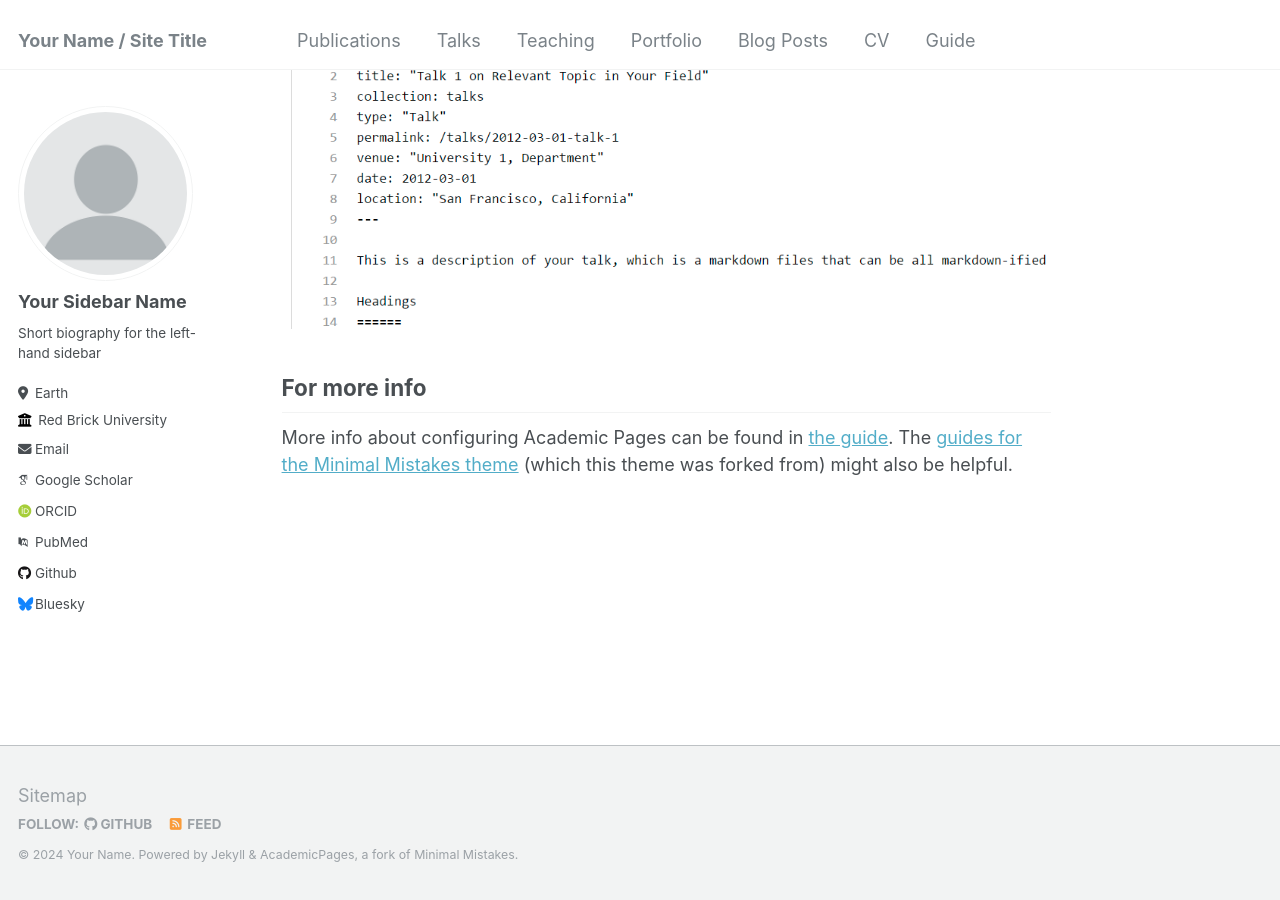
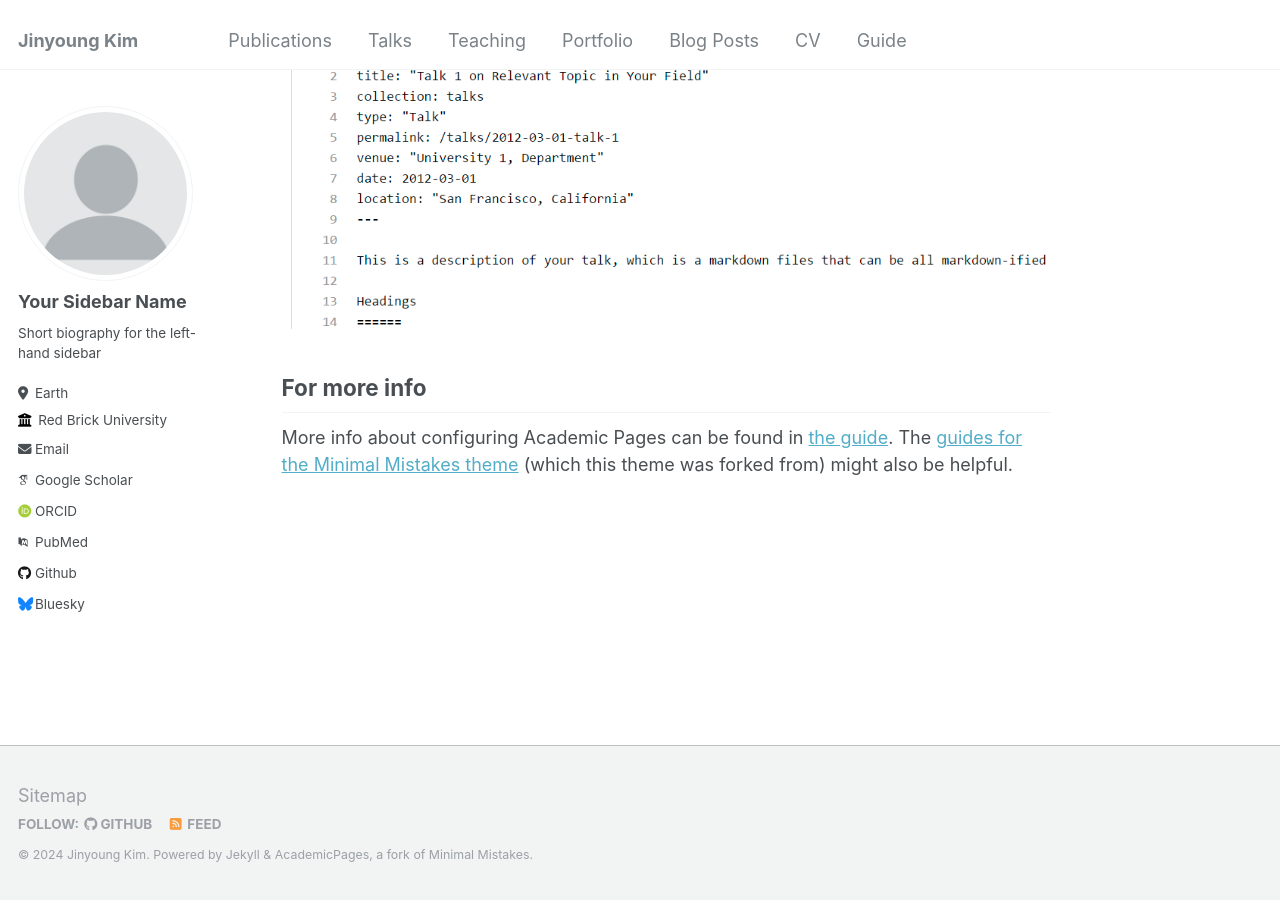
Before and after one commit to jiny1623/jiny1623.github.io, a Jekyll site: the page built from _pages/about.md, in a window 1280 px wide and 900 px high, scrolled down 2660 px. Built offline with Jekyll 4.4.1, drawn with Linux system fonts in a browser that asks for light colours; some web fonts are replaced.

Commit message:
initial commit

```diff
--- a/_config.yml
+++ b/_config.yml
@@ -8,9 +8,9 @@
 
 # Basic Site Settings
 locale                   : "en-US"
-title                    : "Your Name / Site Title"
+title                    : "Jinyoung Kim"
 title_separator          : "-"
-name                     : &name "Your Name"
+name                     : &name "Jinyoung Kim"
 description              : &description "personal description"
 url                      : https://academicpages.github.io # the base hostname & protocol for your site e.g. "https://mmistakes.github.io"
 baseurl                  : "" # the subpath of your site, e.g. "/blog"
```
